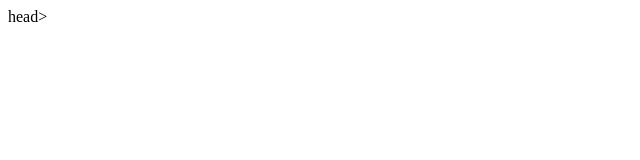
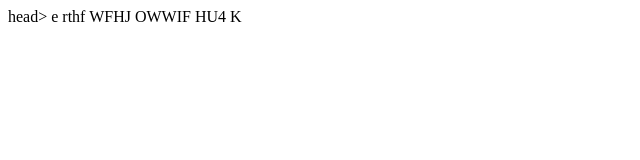
Before and after one commit to Mukulkatkar96/newrepo, a plain HTML site: page index.html in a window 1280 px wide. Shown: the whole page, without its empty margins (0-640 px from the left). Drawn offline with Linux system fonts and the light colour scheme.

Commit message:
Update index.html

```diff
--- a/index.html
+++ b/index.html
@@ -1,5 +1,6 @@
 <html>
 head>
+   e rthf WFHJ OWWIF  HU4 K
 </head>
 <body>
 </body>
```
